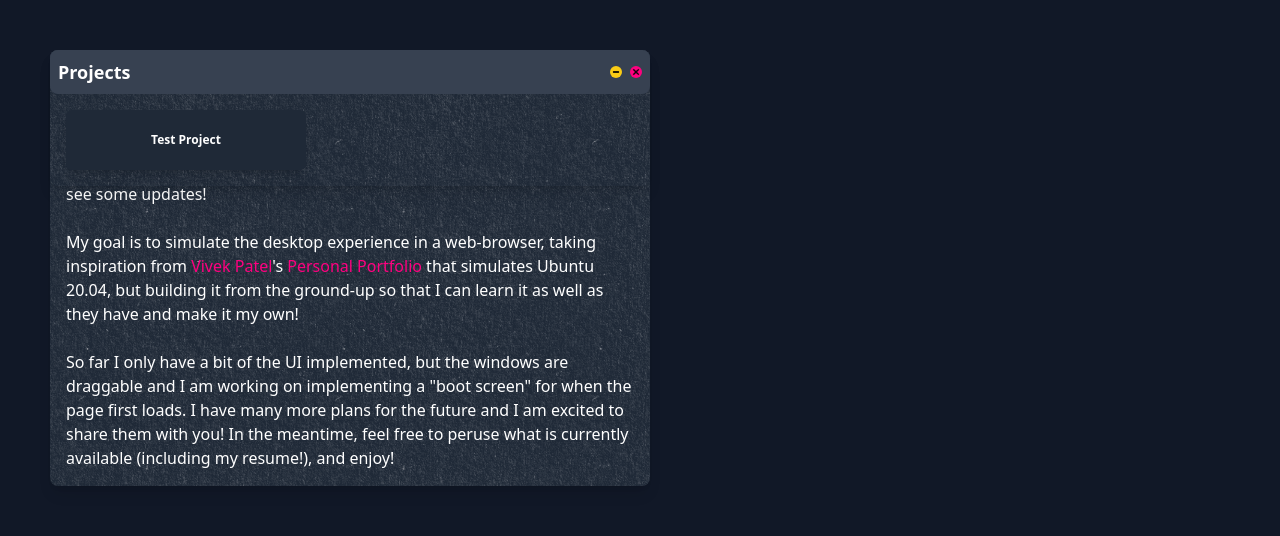
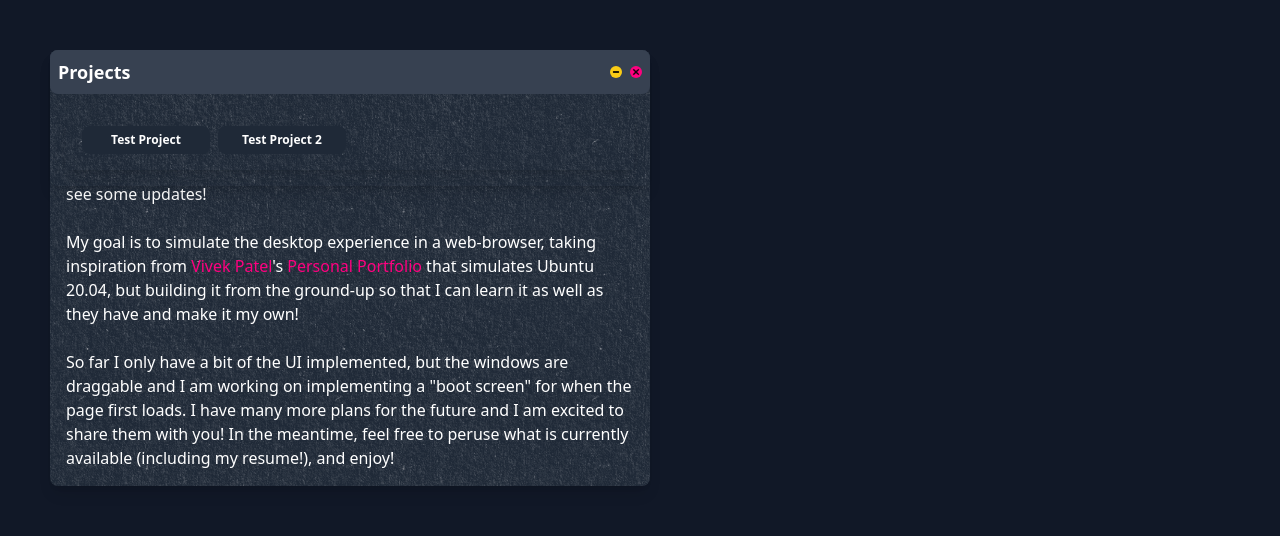
Before and after one commit to ajshep00/PortfoliOS, a Next.js app: page / in a window 1280 px wide. Both pictures are taken after a click on the element "Projects". Shown: the top 536 px of the page. Built offline with nearby package versions, Linux system fonts and the light colour scheme.

Commit message:
Implemented proper folder functionality

```diff
--- /dev/null
+++ b/src/components/application/project_apps/testProject2.tsx
@@ -0,0 +1,10 @@
+// application/project_apps/test_project.tsx
+const SecondTestProject: React.FC = () => {
+    return (
+      <div className=''>
+        <span className="text-white">DAYMN ITS WORKING PART 2!!!</span>
+      </div>
+    );
+  };
+
+  export default SecondTestProject;
--- /dev/null
+++ b/src/components/extras/flattenedWindowConfig.tsx
@@ -0,0 +1,35 @@
+// extras/flattenedWindowConfig.ts
+import windowConfig from './windowConfig';
+
+// Flatten the configuration entries
+const flattenWindowConfig = (config: any) => {
+  const result: { [key: string]: any } = {};
+
+  const traverse = (entry: any, key: string) => {
+    if (!entry) return;
+
+    // Add entry to result using its original key
+    result[key] = {
+      ...entry,
+      key // Preserve the original key
+    };
+
+    // Traverse nested folderApps if available
+    if (entry.folderApps) {
+      Object.entries(entry.folderApps).forEach(([nestedKey, nestedEntry]) => {
+        traverse(nestedEntry, nestedKey);
+      });
+    }
+  };
+
+  // Traverse the root entries
+  Object.entries(config).forEach(([key, entry]) => {
+    traverse(entry, key);
+  });
+
+  return result;
+};
+
+const allApplications = flattenWindowConfig(windowConfig);
+
+export default allApplications;
--- a/src/components/extras/windowConfig.tsx
+++ b/src/components/extras/windowConfig.tsx
@@ -5,6 +5,7 @@ import CreditsApp from '../application/credits_app';
 import Folder from '../screen/Folder';
 
 import TestProject from '../application/project_apps/testProject';
+import SecondTestProject from '../application/project_apps/testProject2';
 
 interface WindowConfigEntry {
   component: React.FC<any>; // Allow any props for components
@@ -37,7 +38,7 @@ const windowConfig: WindowConfig = {
     defaultOpen: false,
     isFolder: false
   },
-  Folder: {
+  Projects: {
     component: Folder,
     title: 'Projects',
     isFolder: true,
@@ -46,6 +47,11 @@ const windowConfig: WindowConfig = {
         component: TestProject,
         title: 'Test Project',
         defaultOpen: false,
+      },
+      SecondTestProject: {
+        component: SecondTestProject,
+        title: 'Test Project 2',
+        defaultOpen: false,
       }
     },
   },
--- a/src/components/screen/DesktopLayout.tsx
+++ b/src/components/screen/DesktopLayout.tsx
@@ -1,6 +1,9 @@
+// components/DesktopLayout.tsx
 import React, { useState, useEffect } from 'react';
 import Taskbar from './Taskbar';
 import Window from './Window';
+import Folder from './Folder';
+import allApplications from '../extras/flattenedWindowConfig';
 import windowConfig from '../extras/windowConfig';
 
 const DesktopLayout: React.FC = () => {
@@ -10,7 +13,7 @@ const DesktopLayout: React.FC = () => {
 
   useEffect(() => {
     if (!initialized) {
-      const initialOpenWindows = Object.entries(windowConfig).reduce((acc, [name, config]) => {
+      const initialOpenWindows = Object.entries(allApplications).reduce((acc, [name, config]) => {
         if (config.defaultOpen && !config.isFolder) { // Open only non-folder windows by default
           acc[name] = { zIndex: nextZIndex, minimized: false };
           setNextZIndex(prev => prev + 1);
@@ -24,9 +27,7 @@ const DesktopLayout: React.FC = () => {
   }, [initialized, nextZIndex]);
 
   const openWindow = (windowName: string) => {
-    // Check if windowName is directly in the main windowConfig
-    const config = windowConfig[windowName];
-
+    const config = allApplications[windowName];
     if (config) {
       if (config.isFolder) {
         // Handle opening a folder
@@ -62,38 +63,9 @@ const DesktopLayout: React.FC = () => {
         }
       }
     } else {
-      // Search for nested applications inside folders
-      const folderContainingApp = Object.values(windowConfig).find(
-        (entry) => entry.folderApps && entry.folderApps[windowName]
-      );
-
-      if (folderContainingApp && folderContainingApp.folderApps) {
-        const appConfig = folderContainingApp.folderApps[windowName];
-        if (!openWindows[windowName]) {
-          setOpenWindows(prev => ({
-            ...prev,
-            [windowName]: {
-              zIndex: nextZIndex,
-              minimized: false
-            }
-          }));
-          setNextZIndex(prev => prev + 1);
-        } else if (openWindows[windowName]?.minimized) {
-          setOpenWindows(prev => ({
-            ...prev,
-            [windowName]: {
-              ...prev[windowName],
-              minimized: false,
-              zIndex: nextZIndex
-            }
-          }));
-          setNextZIndex(prev => prev + 1);
-        }
-      }
+      console.error(`Window not found: ${windowName}`);
     }
   };
-
-
 
   const closeWindow = (windowName: string) => {
     setOpenWindows(prev => {
@@ -124,35 +96,18 @@ const DesktopLayout: React.FC = () => {
   };
 
   const renderWindowContent = (windowName: string) => {
-    // Check if the windowName is a folder
-    const folderConfig = windowConfig[windowName];
-
-    if (folderConfig?.isFolder) {
+    const config = allApplications[windowName];
+    if (config?.isFolder) {
       return (
-        <folderConfig.component
-          apps={Object.keys(folderConfig.folderApps || {})}
+        <Folder
+          apps={Object.keys(config.folderApps || {})}
           onOpenWindow={openWindow}
           folderName={windowName}
         />
       );
     }
-
-    // Check if the windowName is a nested application inside a folder
-    const folderContainingApp = Object.values(windowConfig).find(
-      (entry) => entry.folderApps && entry.folderApps[windowName]
-    );
-
-    if (folderContainingApp && folderContainingApp.folderApps) {
-      const appConfig = folderContainingApp.folderApps[windowName];
-      return appConfig ? <appConfig.component /> : <p>Content for {windowName}</p>;
-    }
-
-    // Default case for individual applications
-    const appConfig = windowConfig[windowName];
-    return appConfig?.component ? <appConfig.component /> : <p>Content for {windowName}</p>;
+    return config?.component ? <config.component /> : <p>Content for {windowName}</p>;
   };
-
-
 
 
   return (
@@ -161,7 +116,7 @@ const DesktopLayout: React.FC = () => {
         {Object.entries(openWindows).map(([name, { zIndex, minimized }]) => (
           <Window
             key={name}
-            title={windowConfig[name]?.title || name}
+            title={allApplications[name]?.title || name}
             onClose={() => closeWindow(name)}
             onMinimize={() => minimizeWindow(name)}
             zIndex={zIndex}
--- a/src/components/screen/Folder.tsx
+++ b/src/components/screen/Folder.tsx
@@ -1,7 +1,9 @@
 // components/Folder.tsx
 import React from 'react';
+// import allApplications from '../extras/flattenedWindowConfig'; // Import the flattened config
 import windowConfig from '../extras/windowConfig';
 import Icon from '../extras/Icon';
+import allApplications from '../extras/flattenedWindowConfig';
 
 interface FolderProps {
   apps: string[]; // List of application names to display
@@ -9,26 +11,47 @@ interface FolderProps {
   folderName: string; // The name of the folder to get its config
 }
 
-const Folder: React.FC<FolderProps> = ({ apps, onOpenWindow, folderName }) => {
+const Folder: React.FC<FolderProps> = ({ apps = [], onOpenWindow, folderName }) => {
+  // Validate if the folderName exists and is a folder
   const folderConfig = windowConfig[folderName];
+
+  console.log("FolderConfig:", folderConfig)
+  console.log("Folder Name: ", folderName)
+  console.log("Folder apps[]: ", apps)
+
+  if (!folderConfig) {
+    console.error(`Folder not found: ${folderName}`);
+    return <div className="bg-red-500 text-white p-4 rounded-md w-60">Folder not found: {folderName}</div>;
+  }
+
+  if (!folderConfig.isFolder) {
+    console.error(`Invalid folder type: ${folderName}`);
+    return <div className="bg-red-500 text-white p-4 rounded-md w-60">Invalid folder type: {folderName}</div>;
+  }
+
+  // Ensure folderApps exists
   const folderApps = folderConfig?.folderApps || {};
 
   return (
-    <div className="bg-gray-800 text-white p-4 rounded-md shadow-lg w-60">
-      <div className="flex flex-col items-center space-y-2">
-        {apps.map((appName) => {
+    <div className="text-white p-4  shadow-lg">
+      <div className="flex flex-wrap items-center justify-normal gap-2">
+        {apps.length > 0 ? (
+          apps.map((appName) => {
             const appConfig = folderApps[appName];
             return (
+              <div className='w-32 bg-gray-800 rounded-lg'>
                 <Icon
                   key={appName}
-              label={appConfig?.title || appName} // Use title from folderApps or fallback to appName
+                  label={appConfig?.title || appName} // Use title from allApplications or fallback to appName
                   onClick={() => onOpenWindow(appName)} // Open specific app when clicked
                   isActive={false} // Update based on actual open state if needed
-              borderColor="border-blue-500" // You can customize this as needed
-              hoverColor="hover:bg-blue-600" // Customize hover color as needed
                 />
+              </div>
             );
-        })}
+          })
+        ) : (
+          <p>No applications available</p>
+        )}
       </div>
     </div>
   );
--- a/src/components/screen/Taskbar.tsx
+++ b/src/components/screen/Taskbar.tsx
@@ -1,7 +1,7 @@
 // components/Taskbar.tsx
 import React from 'react';
 import Icon from '../extras/Icon';
-import windowConfig from '../extras/windowConfig';
+import allApplications from '../extras/flattenedWindowConfig';
 
 interface TaskbarProps {
   onOpenWindow: (windowName: string) => void;
@@ -30,7 +30,7 @@ const Taskbar: React.FC<TaskbarProps> = ({ onOpenWindow, onMinimizeWindow, windo
     <div className="w-full h-11 bg-gray-800 text-white flex items-center justify-center px-4 py-4">
       <div className="flex items-center space-x-4">
         {windowNames.map((windowName) => {
-          const { title } = windowConfig[windowName] || {};
+          const { title } = allApplications[windowName] || {};
           const isActive = !!openWindows[windowName];
           const isMinimized = !!openWindows[windowName]?.minimized;
 
--- a/src/components/screen/Window.tsx
+++ b/src/components/screen/Window.tsx
@@ -64,8 +64,8 @@ const Window: React.FC<WindowProps> = ({
             </button>
           </div>
         </header>
-        <div className='w-full h-full p-4'>
-          <main>{children}</main>
+        <div>
+          <main className='w-full h-full p-4'>{children}</main>
         </div>
       </div>
     </Draggable>
```
Lines whose indentation alone changed are shown as unchanged.
